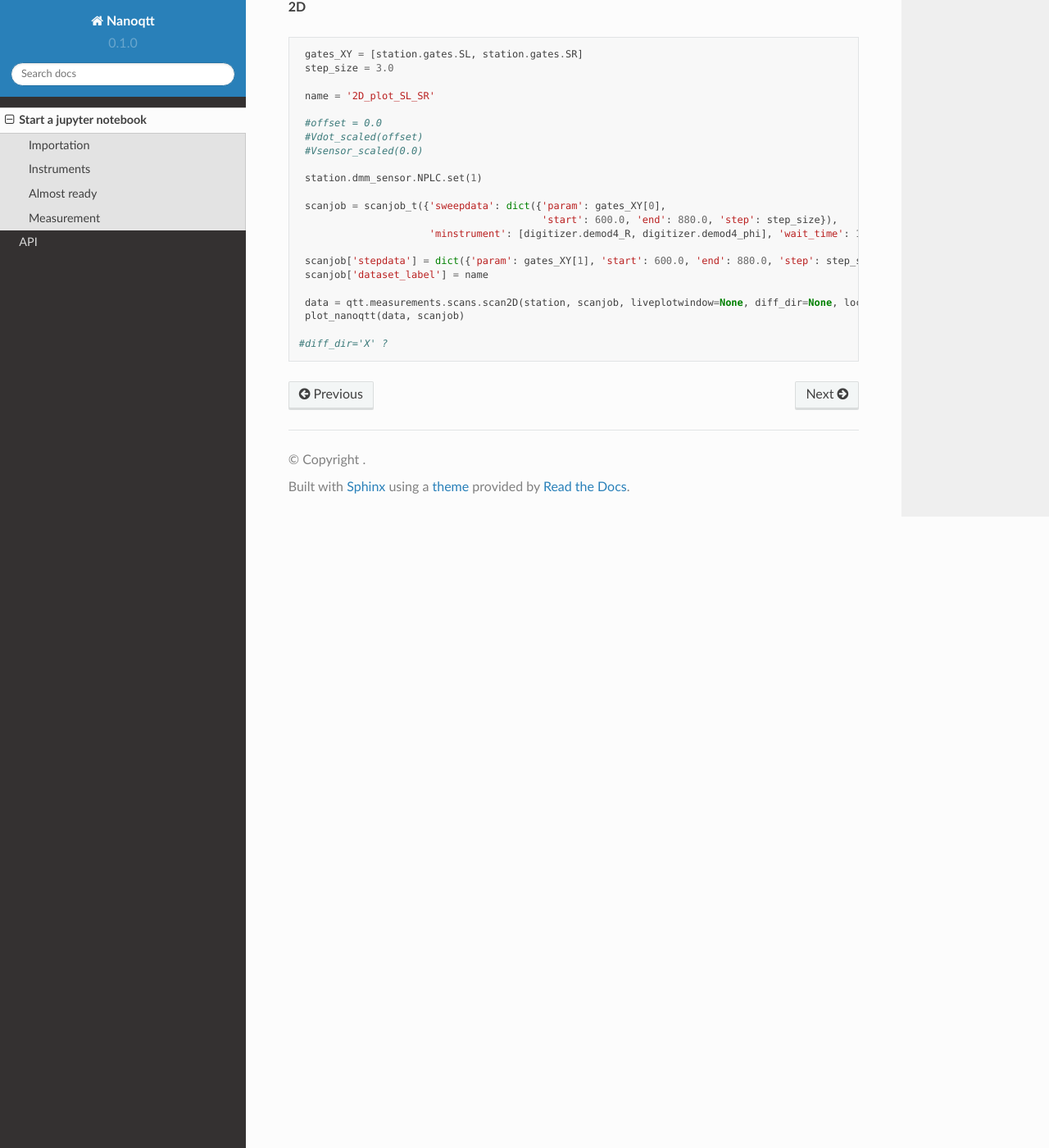
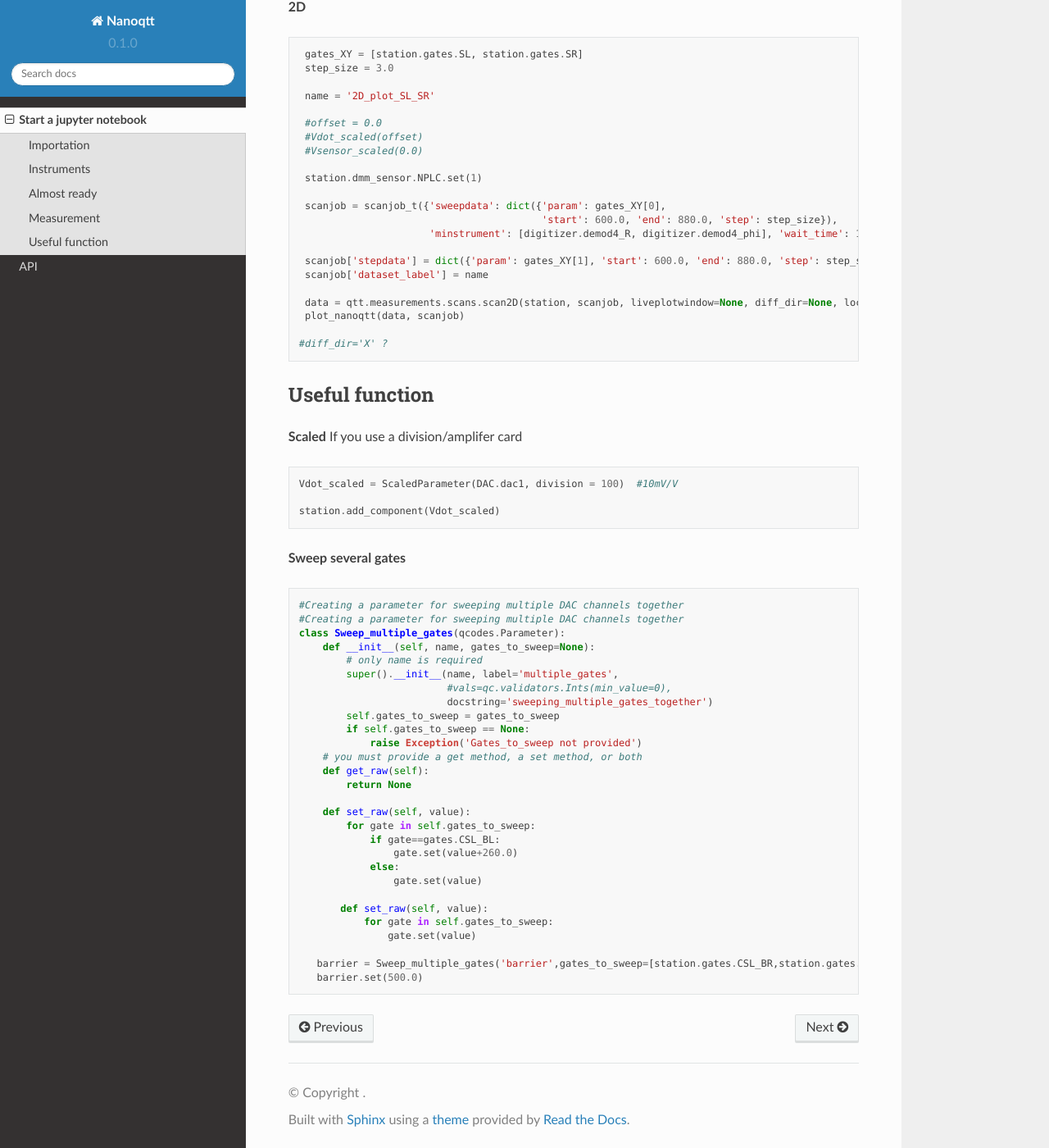
Before and after one commit to nanoelectronics-new/Nanoqtt-new-qtt-tutorial, a Sphinx documentation site: the page built from docs/source/usage.rst, in a window 1280 px wide and 1400 px high, scrolled down 7142 px. Shown: the whole window at 82% size. Built offline with Sphinx 7.4.7 and the Read the Docs theme 2.0.0, drawn with Linux system fonts in a browser that asks for light colours.

Commit message:
Update usage.rst

```diff
--- a/docs/source/usage.rst
+++ b/docs/source/usage.rst
@@ -448,3 +448,50 @@ Measurement
       plot_nanoqtt(data, scanjob)
 
      #diff_dir='X' ?
+
+
+
+Useful function
+---------------
+
+**Scaled**
+If you use a division/amplifer card
+
+.. code-block:: python
+
+   Vdot_scaled = ScaledParameter(DAC.dac1, division = 100)  #10mV/V
+
+   station.add_component(Vdot_scaled)
+
+**Sweep several gates**
+
+.. code-block:: python
+
+   #Creating a parameter for sweeping multiple DAC channels together
+   #Creating a parameter for sweeping multiple DAC channels together
+   class Sweep_multiple_gates(qcodes.Parameter):
+       def __init__(self, name, gates_to_sweep=None):
+           # only name is required
+           super().__init__(name, label='multiple_gates',
+                            #vals=qc.validators.Ints(min_value=0),
+                            docstring='sweeping_multiple_gates_together')
+           self.gates_to_sweep = gates_to_sweep
+           if self.gates_to_sweep == None:
+               raise Exception('Gates_to_sweep not provided')
+       # you must provide a get method, a set method, or both
+       def get_raw(self):
+           return None
+
+       def set_raw(self, value):
+           for gate in self.gates_to_sweep:
+               if gate==gates.CSL_BL:
+                   gate.set(value+260.0)
+               else:
+                   gate.set(value)
+
+          def set_raw(self, value):
+              for gate in self.gates_to_sweep:
+                  gate.set(value)
+
+      barrier = Sweep_multiple_gates('barrier',gates_to_sweep=[station.gates.CSL_BR,station.gates.CSL_BL])
+      barrier.set(500.0)
```
